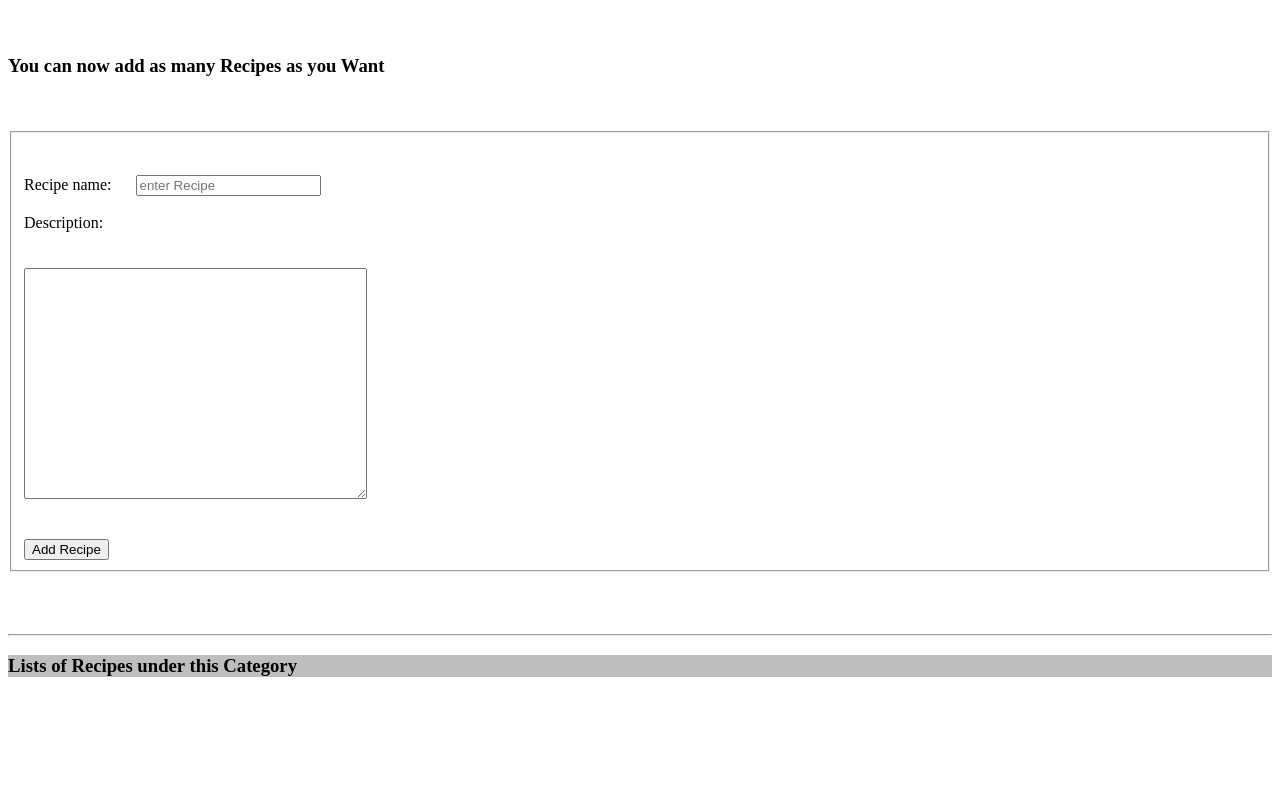
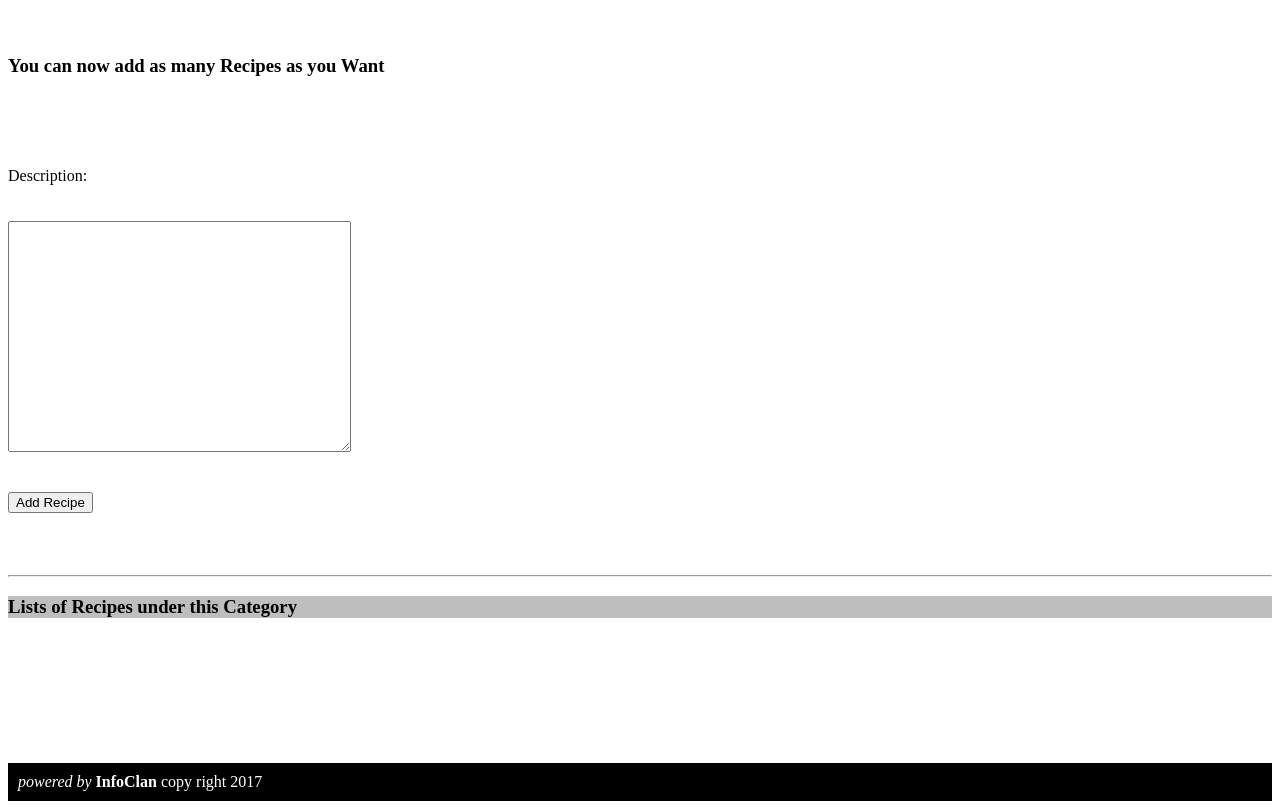
Before and after one commit to harrietbobi/yummyrecipe, a Flask app: template templates/recipes.html in a window 1280 px wide. Shown: the part 146-958 px from the top of the page. Run offline with Flask 2, Linux system fonts and the light colour scheme; the template is opened without the code that fills it, so the values that code supplies are empty.

Commit message:
modified recipes template

```diff
--- a/templates/recipes.html
+++ b/templates/recipes.html
@@ -63,18 +63,17 @@
 <br>
 <br>
 
-<form method = "POST" action= "{{url_for('add_recipe')}}" >
-  <fieldset>
+<form method = "POST" action= "{{url_for('add_recipe')}}">
  <br>
  <br>
- Recipe name:&nbsp &nbsp &nbsp <input type="text" name="title" placeholder="enter Recipe" required><br><br>
- Description:<br><br> <br>  <textarea name="description" placeholder= "Add recipe ingredients and preparation steps" rows="15" cols="40" required>
+ Description:<br><br> <br>  <textarea type="text" name="description"  rows="15" cols="40" required>
     </textarea> <br><br><br>
         <input type="submit" value="Add Recipe">
-    </fieldset>
+
 </form>
 <br>
 <br>
+
 <br>
 <hr>
 <h3 style = "background-color:rgb(190, 190, 190);" >Lists of Recipes under this Category</h3>
@@ -85,10 +84,9 @@
 {% for name, recipe in recipes.items() %}
 <ul>
    <li>
-<h3>Recipe Name:  {{recipe.recipe_title}} </h3>
-<h3>Descriptions:</h3>   {{name}} <br><br>
-  <input type="submit" value="Update Recipe"> &nbsp &nbsp &nbsp
-  <input type="submit" value="Delete Recipe">
+<h3>Descriptions:</h3>    {{name}} <br><br>
+<a href = "{{url_for('update_recipe',description = name)}}"><input type="submit" value="Update Recipe"></a>&nbsp &nbsp &nbsp
+<a href = "{{url_for('delete_recipe',description = name)}}"> <input type="button" value="Delete Recipe"></a>
 
 </h3>
 </li>
```
